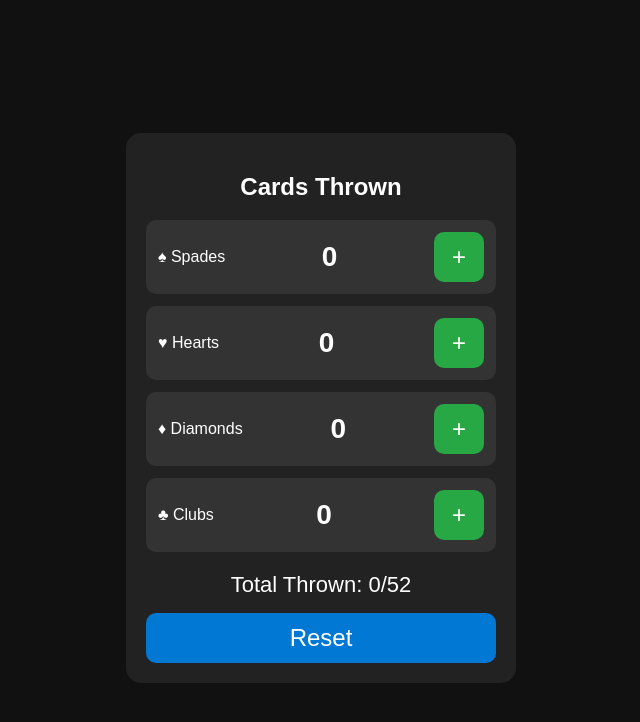
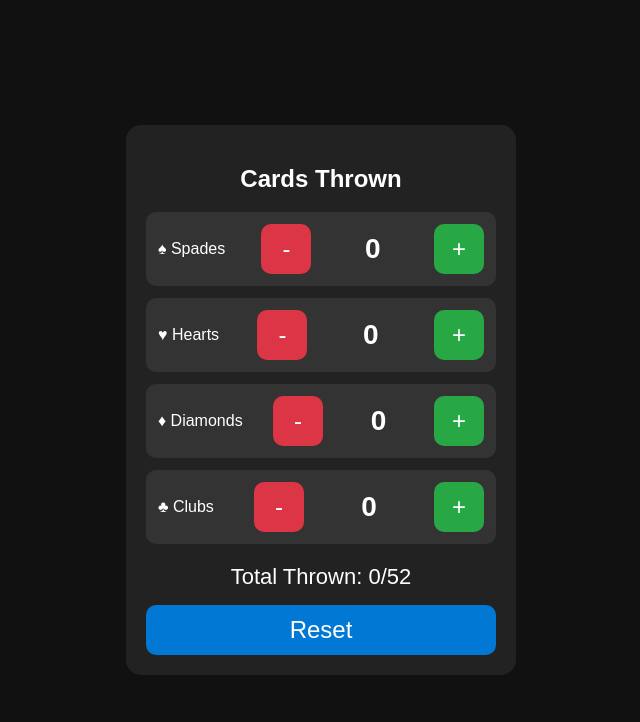
Before and after one commit to hardyboy199392-gif/trex-tracker, a plain HTML site: page index.html in a window 1280 px wide. Both pictures are taken after a click on the button "Reset". Shown: the whole page, without its empty margins (319-959 px from the left). Drawn offline with Linux system fonts and the light colour scheme.

Commit message:
Update index.html

```diff
--- a/index.html
+++ b/index.html
@@ -7,65 +7,71 @@
 
 <style>
 body {
-    background:#111;
-    color:white;
-    font-family:Arial,sans-serif;
-    display:flex;
-    justify-content:center;
-    align-items:center;
-    min-height:100vh;
+    background: #111;
+    color: white;
+    font-family: Arial, sans-serif;
+    display: flex;
+    justify-content: center;
+    align-items: center;
+    min-height: 100vh;
+    margin: 0;
 }
 
 .container {
-    width:350px;
-    background:#222;
-    padding:20px;
-    border-radius:15px;
+    width: 350px;
+    background: #222;
+    padding: 20px;
+    border-radius: 15px;
 }
 
 .row {
-    display:flex;
-    justify-content:space-between;
-    align-items:center;
-    margin:12px 0;
-    padding:12px;
-    background:#333;
-    border-radius:10px;
+    display: flex;
+    justify-content: space-between;
+    align-items: center;
+    margin: 12px 0;
+    padding: 12px;
+    background: #333;
+    border-radius: 10px;
 }
 
 .count {
-    font-size:28px;
-    font-weight:bold;
-    width:50px;
-    text-align:center;
+    font-size: 28px;
+    font-weight: bold;
+    width: 50px;
+    text-align: center;
 }
 
 button {
-    width:50px;
-    height:50px;
-    border:none;
-    border-radius:10px;
-    font-size:24px;
-    cursor:pointer;
+    width: 50px;
+    height: 50px;
+    border: none;
+    border-radius: 10px;
+    font-size: 24px;
+    cursor: pointer;
 }
 
 .plus {
-    background:#28a745;
-    color:white;
+    background: #28a745;
+    color: white;
+}
+
+.minus {
+    background: #dc3545;
+    color: white;
 }
 
 .stats {
-    text-align:center;
-    margin-top:20px;
-    font-size:22px;
+    text-align: center;
+    margin-top: 20px;
+    font-size: 22px;
 }
 
 .reset {
-    width:100%;
-    height:50px;
-    margin-top:15px;
-    background:#0078d4;
-    color:white;
+    width: 100%;
+    height: 50px;
+    margin-top: 15px;
+    background: #0078d4;
+    color: white;
 }
 </style>
 </head>
@@ -78,24 +84,28 @@ button {
 
 <div class="row">
     <span>♠ Spades</span>
+    <button class="minus" onclick="removeCard('spades')">-</button>
     <span id="spades" class="count">0</span>
     <button class="plus" onclick="addCard('spades')">+</button>
 </div>
 
 <div class="row">
     <span>♥ Hearts</span>
+    <button class="minus" onclick="removeCard('hearts')">-</button>
     <span id="hearts" class="count">0</span>
     <button class="plus" onclick="addCard('hearts')">+</button>
 </div>
 
 <div class="row">
     <span>♦ Diamonds</span>
+    <button class="minus" onclick="removeCard('diamonds')">-</button>
     <span id="diamonds" class="count">0</span>
     <button class="plus" onclick="addCard('diamonds')">+</button>
 </div>
 
 <div class="row">
     <span>♣ Clubs</span>
+    <button class="minus" onclick="removeCard('clubs')">-</button>
     <span id="clubs" class="count">0</span>
     <button class="plus" onclick="addCard('clubs')">+</button>
 </div>
@@ -111,11 +121,21 @@ button {
 <script>
 function addCard(suit) {
     let el = document.getElementById(suit);
-    let count = parseInt(el.textContent);
+    let count = Number(el.innerText);
 
     if (count < 13) {
-        count++;
-        el.textContent = count;
+        el.innerText = count + 1;
+    }
+
+    updateTotal();
+}
+
+function removeCard(suit) {
+    let el = document.getElementById(suit);
+    let count = Number(el.innerText);
+
+    if (count > 0) {
+        el.innerText = count - 1;
     }
 
     updateTotal();
@@ -123,19 +143,19 @@ function addCard(suit) {
 
 function updateTotal() {
     let total =
-        parseInt(document.getElementById('spades').textContent) +
-        parseInt(document.getElementById('hearts').textContent) +
-        parseInt(document.getElementById('diamonds').textContent) +
-        parseInt(document.getElementById('clubs').textContent);
+        Number(document.getElementById("spades").innerText) +
+        Number(document.getElementById("hearts").innerText) +
+        Number(document.getElementById("diamonds").innerText) +
+        Number(document.getElementById("clubs").innerText);
 
-    document.getElementById('total').textContent = total;
+    document.getElementById("total").innerText = total;
 }
 
 function resetAll() {
-    document.getElementById('spades').textContent = 0;
-    document.getElementById('hearts').textContent = 0;
-    document.getElementById('diamonds').textContent = 0;
-    document.getElementById('clubs').textContent = 0;
+    document.getElementById("spades").innerText = 0;
+    document.getElementById("hearts").innerText = 0;
+    document.getElementById("diamonds").innerText = 0;
+    document.getElementById("clubs").innerText = 0;
 
     updateTotal();
 }
```
